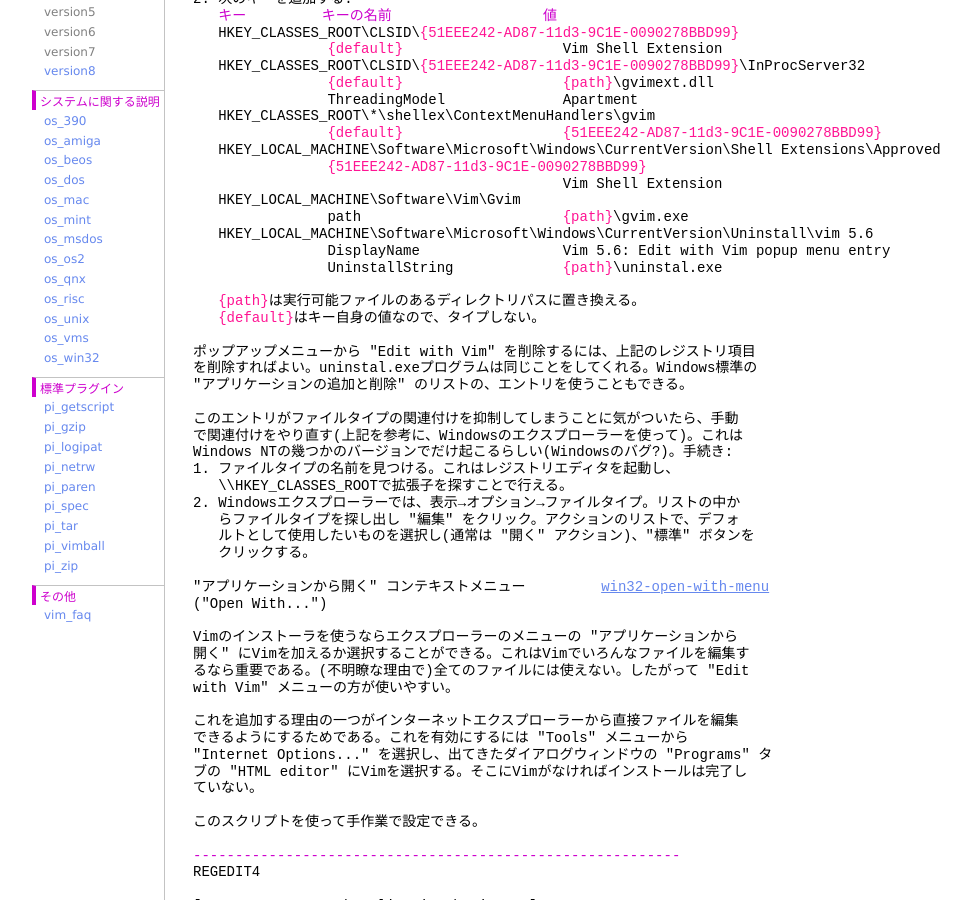
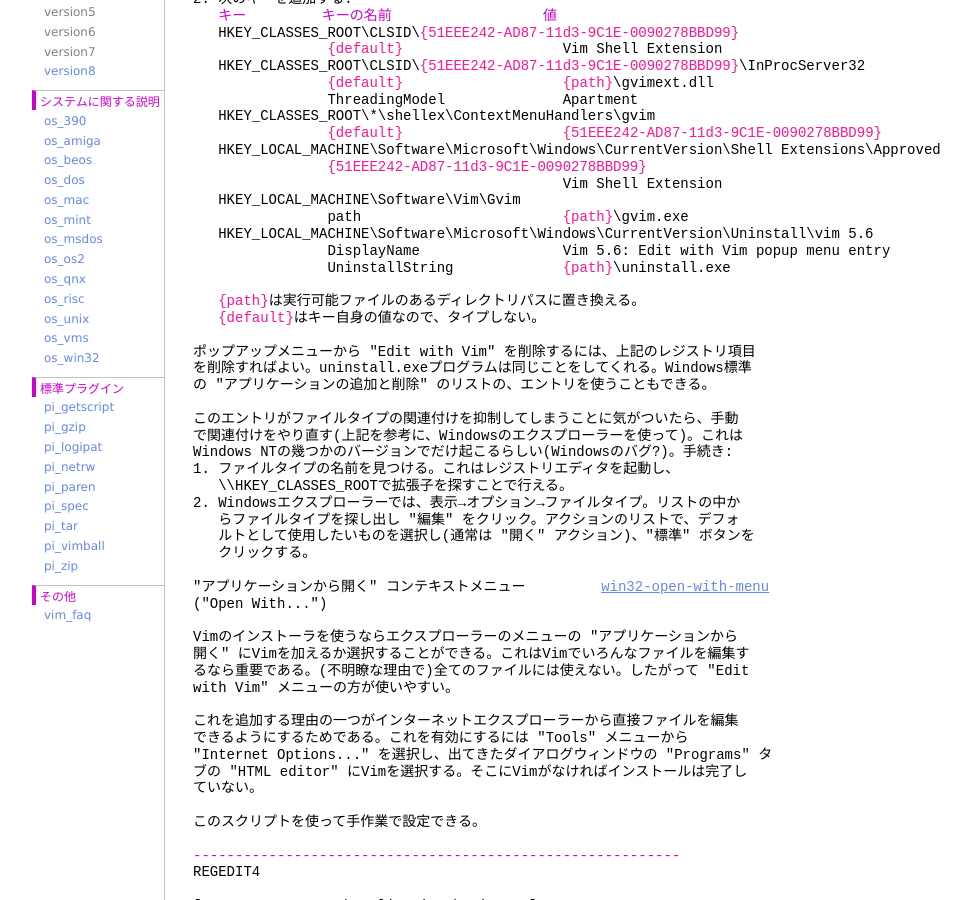
Before and after one commit to vim-jp/vimdoc-ja, a Jekyll site: the page built from gui_w32.html, in a window 1280 px wide and 900 px high, scrolled down 2879 px. Shown: the whole window, without its empty margins (208-1179 px from the left). Built offline with Jekyll 4.4.1, drawn with Linux system fonts in a browser that asks for light colours; nearby versions of some CDN libraries; comment, search, counter and statistics services are not loaded.

Commit message:
Generated by Travis JOB 2692.1
https://travis-ci.org/vim-jp/vimdoc-ja-working/builds/591297317

```diff
--- a/gui_w32.html
+++ b/gui_w32.html
@@ -177,14 +177,14 @@
 &nbsp;&nbsp;&nbsp;&nbsp;&nbsp;&nbsp;&nbsp;&nbsp;&nbsp;&nbsp;&nbsp;&nbsp;&nbsp;&nbsp;&nbsp;&nbsp;path&nbsp;&nbsp;&nbsp;&nbsp;&nbsp;&nbsp;&nbsp;&nbsp;&nbsp;&nbsp;&nbsp;&nbsp;&nbsp;&nbsp;&nbsp;&nbsp;&nbsp;&nbsp;&nbsp;&nbsp;&nbsp;&nbsp;&nbsp;&nbsp;<span class="Special">{path}</span>\gvim.exe<br>
 &nbsp;&nbsp; HKEY_LOCAL_MACHINE\Software\Microsoft\Windows\CurrentVersion\Uninstall\vim 5.6<br>
 &nbsp;&nbsp;&nbsp;&nbsp;&nbsp;&nbsp;&nbsp;&nbsp;&nbsp;&nbsp;&nbsp;&nbsp;&nbsp;&nbsp;&nbsp;&nbsp;DisplayName&nbsp;&nbsp;&nbsp;&nbsp;&nbsp;&nbsp;&nbsp;&nbsp;&nbsp;&nbsp;&nbsp;&nbsp;&nbsp;&nbsp;&nbsp;&nbsp; Vim 5.6: Edit with Vim popup menu entry<br>
-&nbsp;&nbsp;&nbsp;&nbsp;&nbsp;&nbsp;&nbsp;&nbsp;&nbsp;&nbsp;&nbsp;&nbsp;&nbsp;&nbsp;&nbsp;&nbsp;UninstallString&nbsp;&nbsp;&nbsp;&nbsp;&nbsp;&nbsp;&nbsp;&nbsp;&nbsp;&nbsp;&nbsp;&nbsp;&nbsp;<span class="Special">{path}</span>\uninstal.exe<br>
+&nbsp;&nbsp;&nbsp;&nbsp;&nbsp;&nbsp;&nbsp;&nbsp;&nbsp;&nbsp;&nbsp;&nbsp;&nbsp;&nbsp;&nbsp;&nbsp;UninstallString&nbsp;&nbsp;&nbsp;&nbsp;&nbsp;&nbsp;&nbsp;&nbsp;&nbsp;&nbsp;&nbsp;&nbsp;&nbsp;<span class="Special">{path}</span>\uninstall.exe<br>
 <br>
 &nbsp;&nbsp;&nbsp;<span class="Special">{path}</span>は実行可能ファイルのあるディレクトリパスに置き換える。<br>
 &nbsp;&nbsp;&nbsp;<span class="Special">{default}</span>はキー自身の値なので、タイプしない。<br>
 <br>
 ポップアップメニューから &quot;Edit with Vim&quot; を削除するには、上記のレジストリ項目<br>
-を削除すればよい。uninstal.exeプログラムは同じことをしてくれる。Windows標準の<br>
-&quot;アプリケーションの追加と削除&quot; のリストの、エントリを使うこともできる。<br>
+を削除すればよい。uninstall.exeプログラムは同じことをしてくれる。Windows標準<br>
+の &quot;アプリケーションの追加と削除&quot; のリストの、エントリを使うこともできる。<br>
 <br>
 このエントリがファイルタイプの関連付けを抑制してしまうことに気がついたら、手動<br>
 で関連付けをやり直す(上記を参考に、Windowsのエクスプローラーを使って)。これは<br>
```
